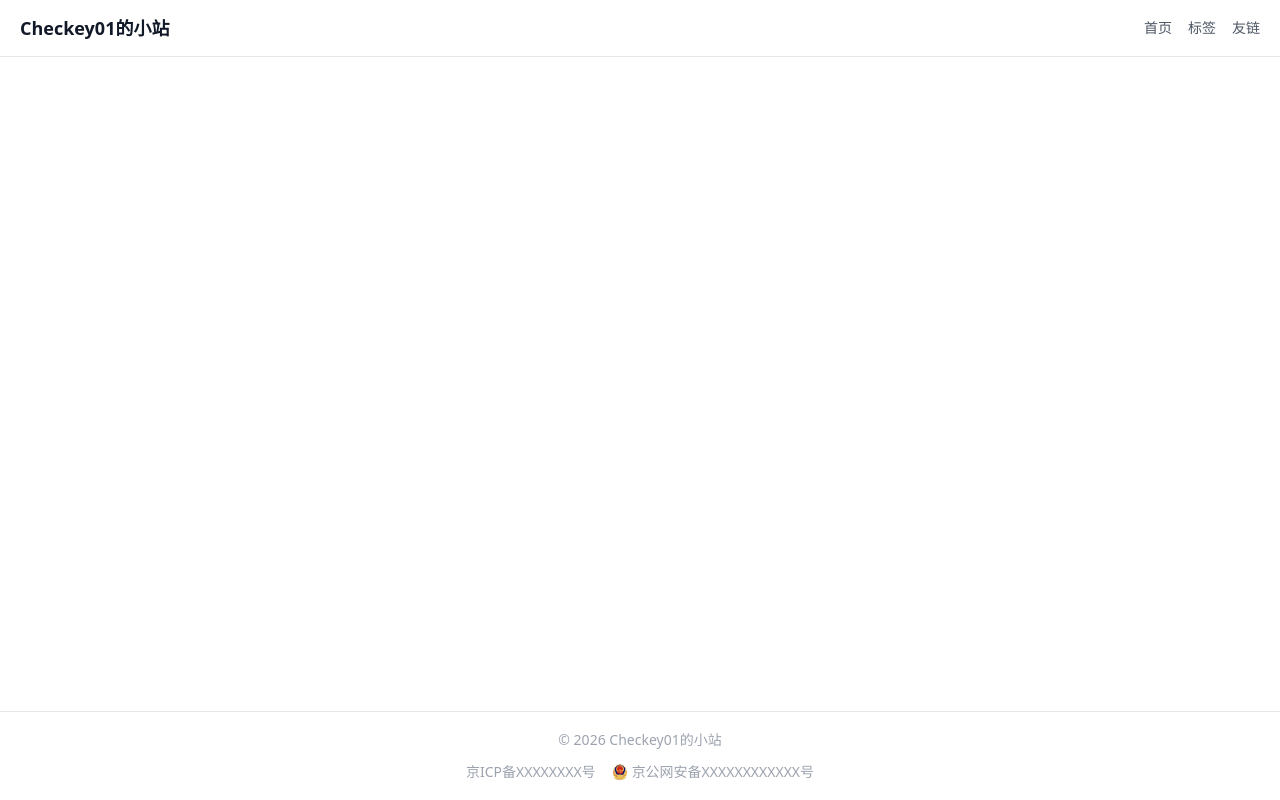
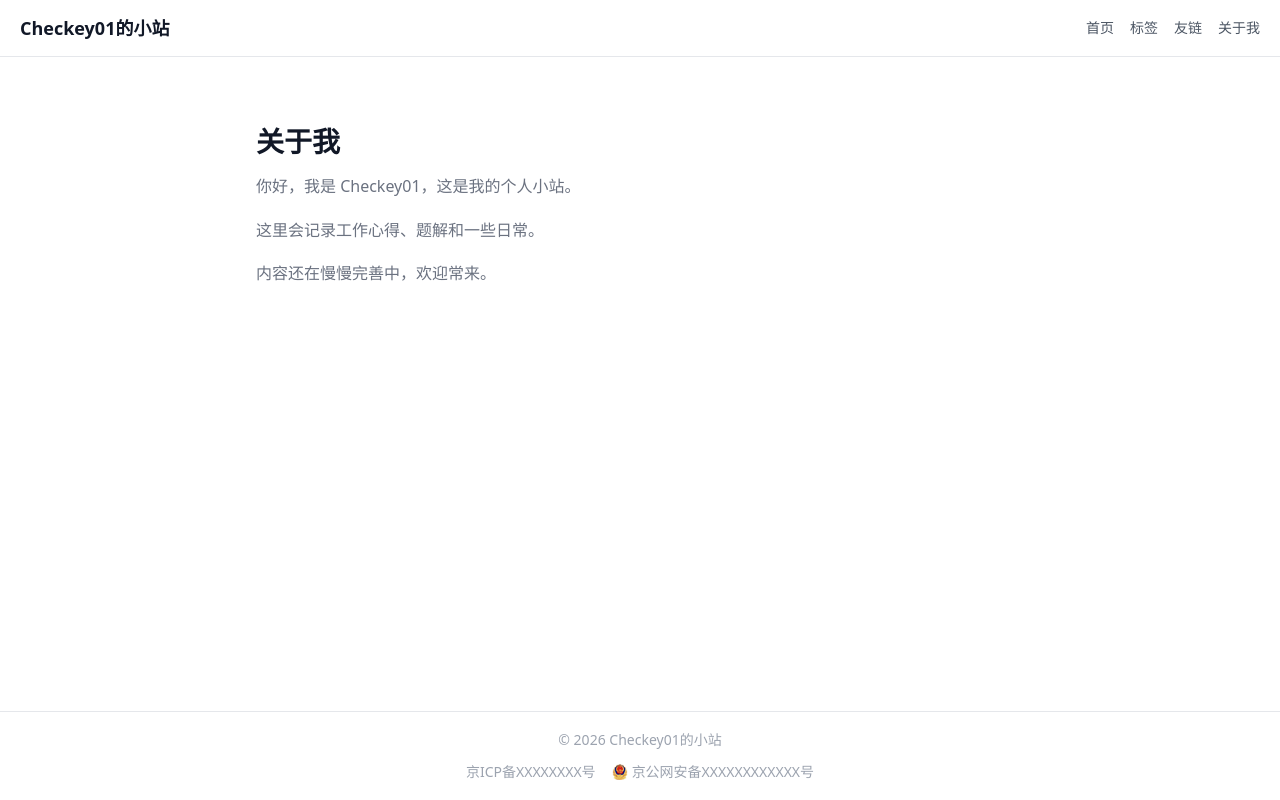
Before and after one commit to CheckeyZerone/Checkey01-Blog-Simple-Frontend, a Vue app: page /about in a window 1280 px wide. Built offline with nearby package versions, Linux system fonts and the light colour scheme.

Commit message:
feat: T6.5 关于我页面

```diff
--- a/src/components/AppHeader.vue
+++ b/src/components/AppHeader.vue
@@ -7,6 +7,7 @@
       <RouterLink to="/" class="nav-link">首页</RouterLink>
       <RouterLink to="/tags" class="nav-link">标签</RouterLink>
       <RouterLink to="/links" class="nav-link">友链</RouterLink>
+      <RouterLink to="/about" class="nav-link">关于我</RouterLink>
     </nav>
   </header>
 </template>
--- a/src/router/index.ts
+++ b/src/router/index.ts
@@ -28,6 +28,11 @@ const router = createRouter({
       name: 'links',
       component: () => import('../views/LinksView.vue'),
     },
+    {
+      path: '/about',
+      name: 'about',
+      component: () => import('../views/AboutView.vue'),
+    },
   ],
 })
 
--- /dev/null
+++ b/src/views/AboutView.vue
@@ -0,0 +1,20 @@
+<script setup lang="ts"></script>
+
+<template>
+  <main>
+    <h1>关于我</h1>
+    <div class="about">
+      <p>你好，我是 Checkey01，这是我的个人小站。</p>
+      <p>这里会记录工作心得、题解和一些日常。</p>
+      <p>内容还在慢慢完善中，欢迎常来。</p>
+    </div>
+  </main>
+</template>
+
+<style scoped>
+.about p {
+  margin: 0 0 1em;
+  line-height: 1.7;
+  color: var(--text-secondary);
+}
+</style>
```
Also changed, not shown: 1 other file (tests, documents, lock files or other folders).
